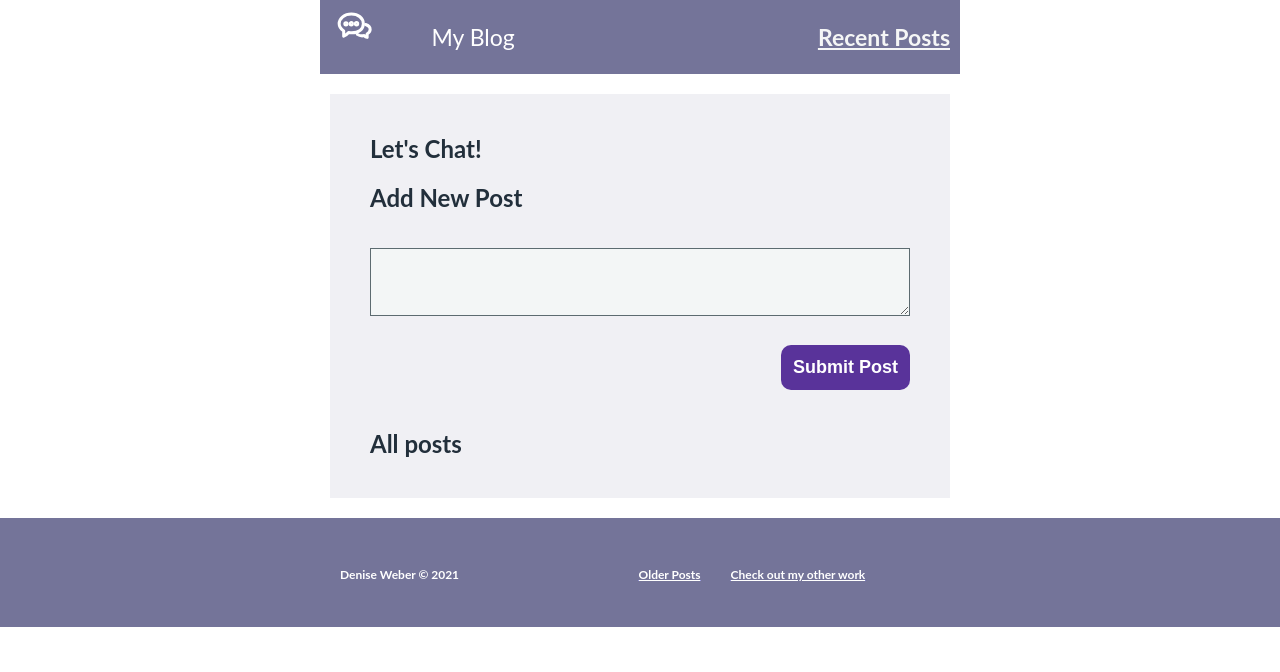
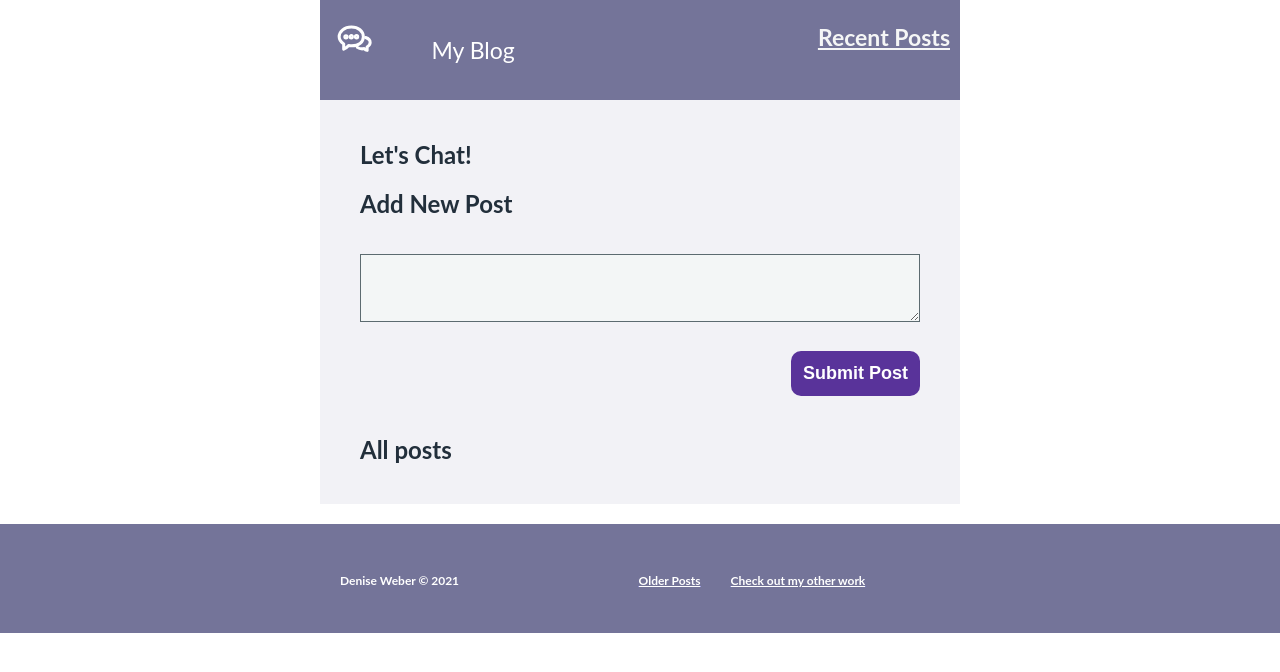
Before and after one commit to dweber0001/python-web-app, a Flask app: page / in a window 1280 px wide. Shown: the top 672 px of the page. Run offline with Flask 2, Linux system fonts and the light colour scheme; data that the repository does not hold is empty.

Commit message:
Update styles.css

```diff
--- a/static/css/styles.css
+++ b/static/css/styles.css
@@ -15,9 +15,10 @@ body {
 
 .navbar {
     max-width: 640px;
+    height: 100px;
     background-color: #747499;
     color: white;
-    margin: 0 auto 20px auto;
+    margin: 0 auto;
     padding: 0 10px;
     display: flex;
     flex-direction: row;
@@ -31,8 +32,8 @@ body {
 }
 
 .navbar__logo {
-    margin-top: 30px;
-    margin-right: 60px;
+    margin-top: 45px;
+    margin-right: 80px;
 }
 
 .navbar__navigation {
@@ -56,11 +57,11 @@ body {
 }
 
 .main {
-    max-width: 620px;
+    max-width: 640px;
     margin: 0 auto;
     padding: 20px 40px 20px 40px;
     color: #222f3b;
-    background-color: #f0f0f4;
+    background-color: #f2f2f6;
 }
 
 .form {
```
